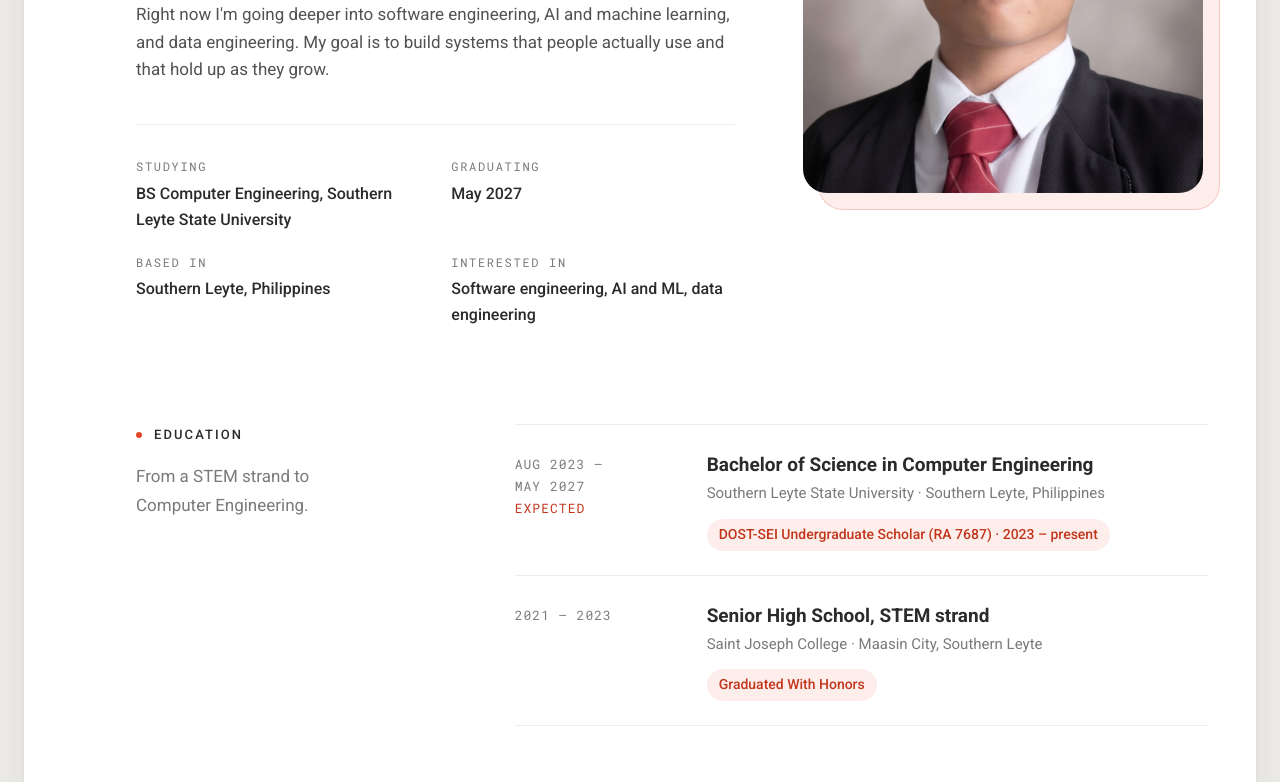
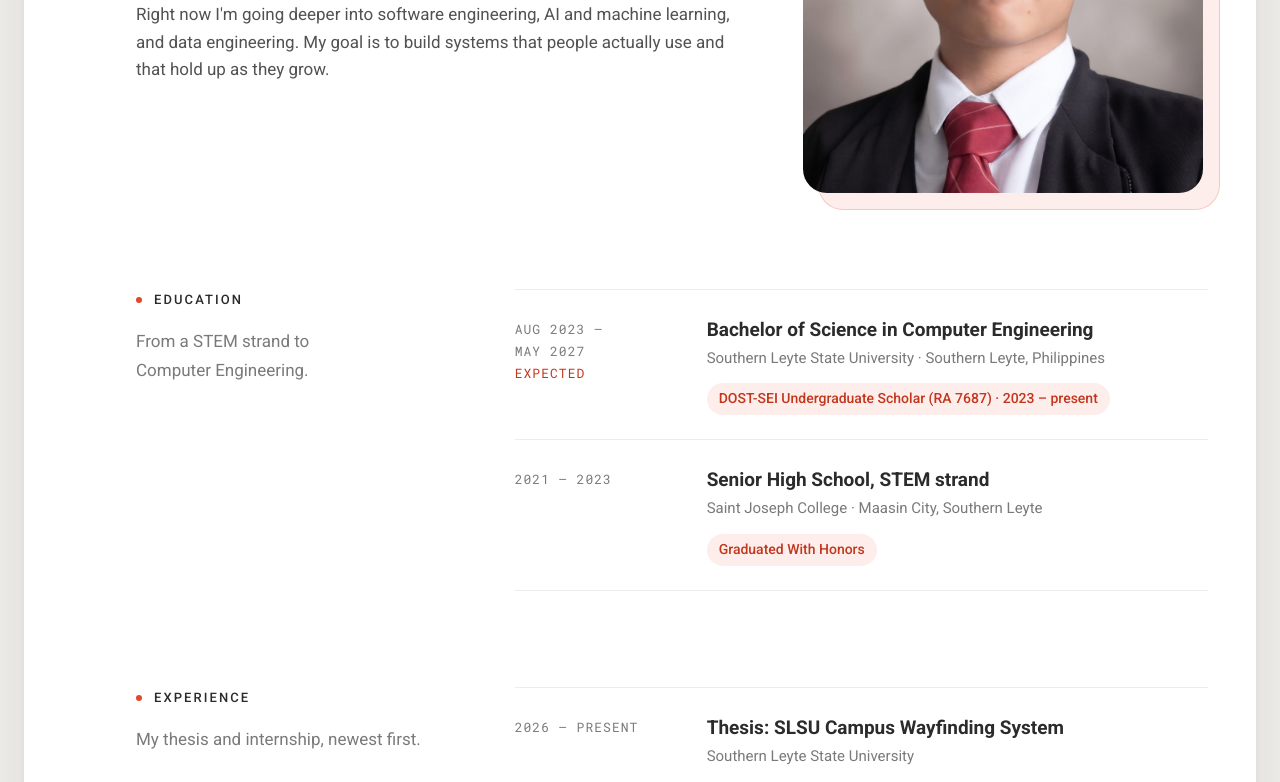
Before and after one commit to jeedp/portfolio, a React (Vite) app: page / in a window 1280 px wide. Shown: the part 2620-3402 px from the top of the page. Built offline with nearby package versions, Linux system fonts and the light colour scheme; no server answers.

Commit message:
About: remove the facts that repeated Education and the bio

```diff
--- a/src/sections/About.tsx
+++ b/src/sections/About.tsx
@@ -12,13 +12,6 @@ function Sub({ children, id }: { children: string; id: string }) {
   )
 }
 
-const facts = [
-  { k: 'Studying', v: `BS Computer Engineering, ${education.school}` },
-  { k: 'Graduating', v: education.expected.replace('Expected ', '') },
-  { k: 'Based in', v: profile.location },
-  { k: 'Interested in', v: 'Software engineering, AI and ML, data engineering' },
-]
-
 export function About() {
   const experience = timeline.filter(t => !t.placeholder && t.type !== 'education')
   const degree = timeline.find(t => t.type === 'education')
@@ -31,14 +24,6 @@ export function About() {
       <div className="grid items-start gap-12 lg:grid-cols-12 lg:gap-16">
         <Reveal className="space-y-5 text-[17px] leading-relaxed lg:col-span-7">
           {about.paragraphs.map(p => <p key={p.slice(0, 24)}>{p}</p>)}
-          <dl className="!mt-10 grid gap-x-8 gap-y-5 border-t border-line pt-8 sm:grid-cols-2">
-            {facts.map(f => (
-              <div key={f.k}>
-                <dt className="eyebrow">{f.k}</dt>
-                <dd className="mt-1 text-[16px] font-medium text-ink">{f.v}</dd>
-              </div>
-            ))}
-          </dl>
         </Reveal>
         <Reveal delay={0.1} className="lg:col-span-5">
           <figure className="relative mx-auto max-w-[400px]">
```
